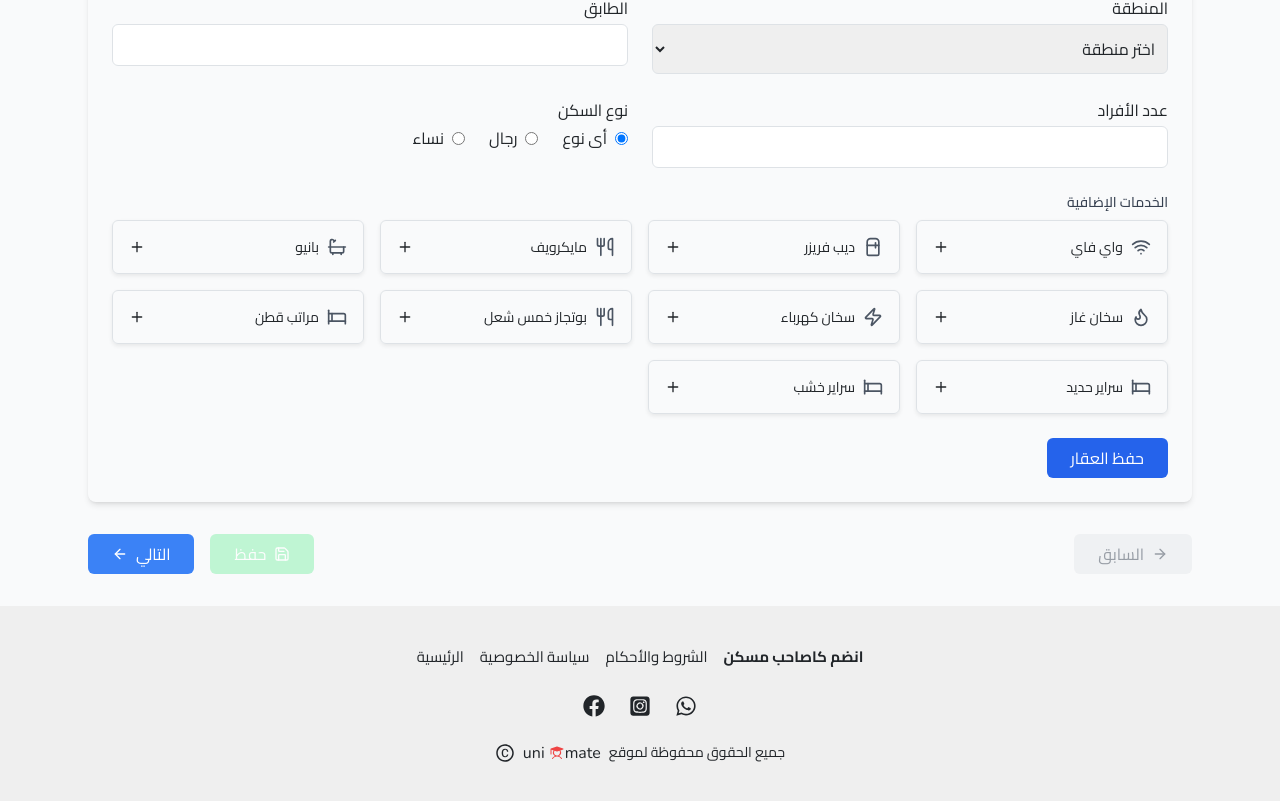
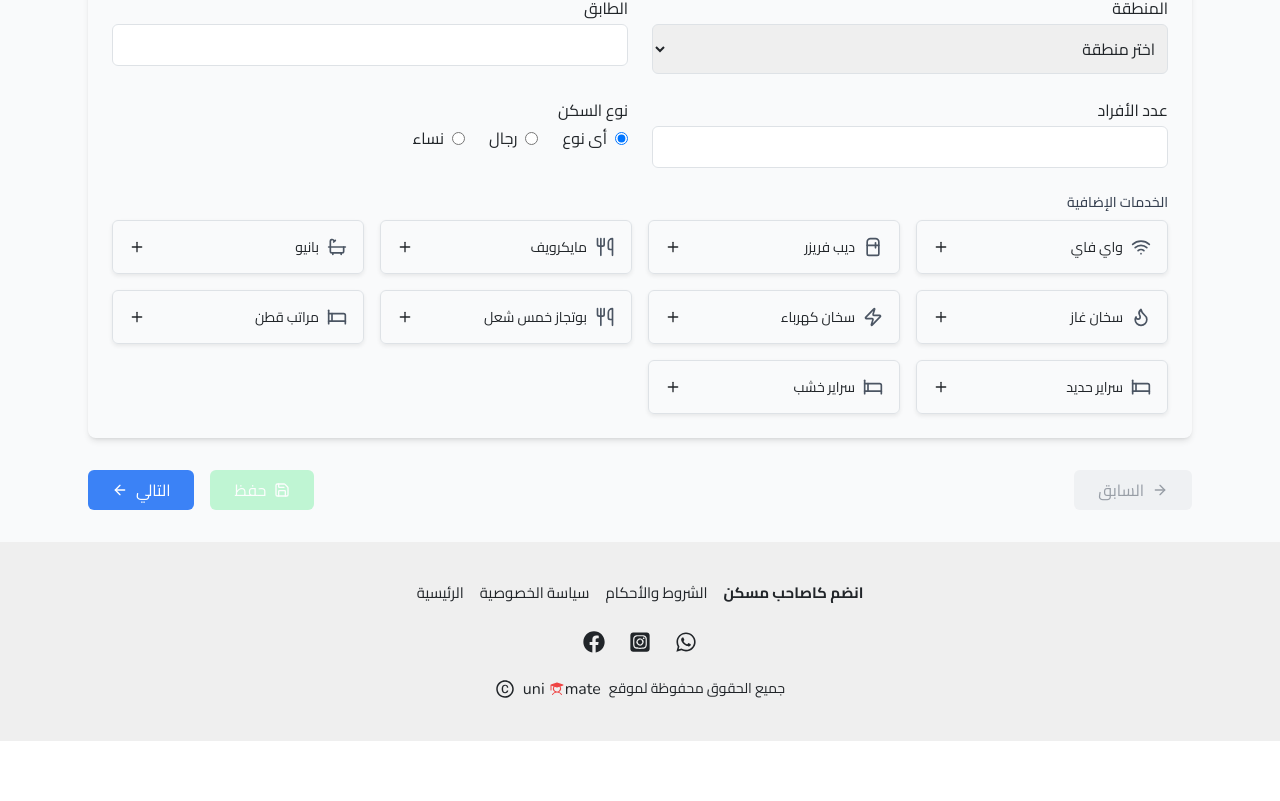
Before and after one commit to Mahmoud-Abd-Elrazek/Unimate, a React (Vite) app: page /manage_property_add in a window 1280 px wide. Shown: the part 590-1391 px from the top of the page. After the commit the page ends 1331 px from the top, so only its background shows below. Built offline with nearby package versions, Linux system fonts and the light colour scheme; a web font is replaced by a local one.

Commit message:
Update create post

```diff
--- a/src/components/PropertyManagementSystemAdd/ui/ImageSection.tsx
+++ b/src/components/PropertyManagementSystemAdd/ui/ImageSection.tsx
@@ -25,10 +25,10 @@ export const ImageSection: React.FC = () => {
     setBathroomImage,
     setLivingRoomImage,
     setOutsideImage,
-    kitchenImage,
-    bathroomImage,
-    livingRoomImage,
-    outsideImage
+    // kitchenImage,
+    // bathroomImage,
+    // livingRoomImage,
+    // outsideImage
   } = usePostsStore();
 
   const toggleSection = (section: keyof SectionState) => {
@@ -38,13 +38,13 @@ export const ImageSection: React.FC = () => {
     }));
   };
 
-  const handleSave = () => {
-    console.log("Kitchen Image:", kitchenImage);
-    console.log("Bathroom Image:", bathroomImage);
-    console.log("LivingRoom Image:", livingRoomImage);
-    console.log("Outside Image:", outsideImage);
-    alert("تم حفظ الصور في الستيت بنجاح!");
-  };
+  // const handleSave = () => {
+  //   console.log("Kitchen Image:", kitchenImage);
+  //   console.log("Bathroom Image:", bathroomImage);
+  //   console.log("LivingRoom Image:", livingRoomImage);
+  //   console.log("Outside Image:", outsideImage);
+  //   alert("تم حفظ الصور في الستيت بنجاح!");
+  // };
 
   return (
     <div className="space-y-6">
--- a/src/components/PropertyManagementSystemAdd/ui/PropertyForm.tsx
+++ b/src/components/PropertyManagementSystemAdd/ui/PropertyForm.tsx
@@ -202,11 +202,11 @@ export const PropertyForm: React.FC = () => {
           </label>
           <ServiceSelector selectedServices={services} onChange={setServices} />
         </div>
-        <div>
+        {/* <div>
           <button type="submit" className="bg-blue-600 text-white px-6 py-2 rounded-md">
             حفظ العقار
           </button>
-        </div>
+        </div> */}
       </form>
     </div>
   );
```
